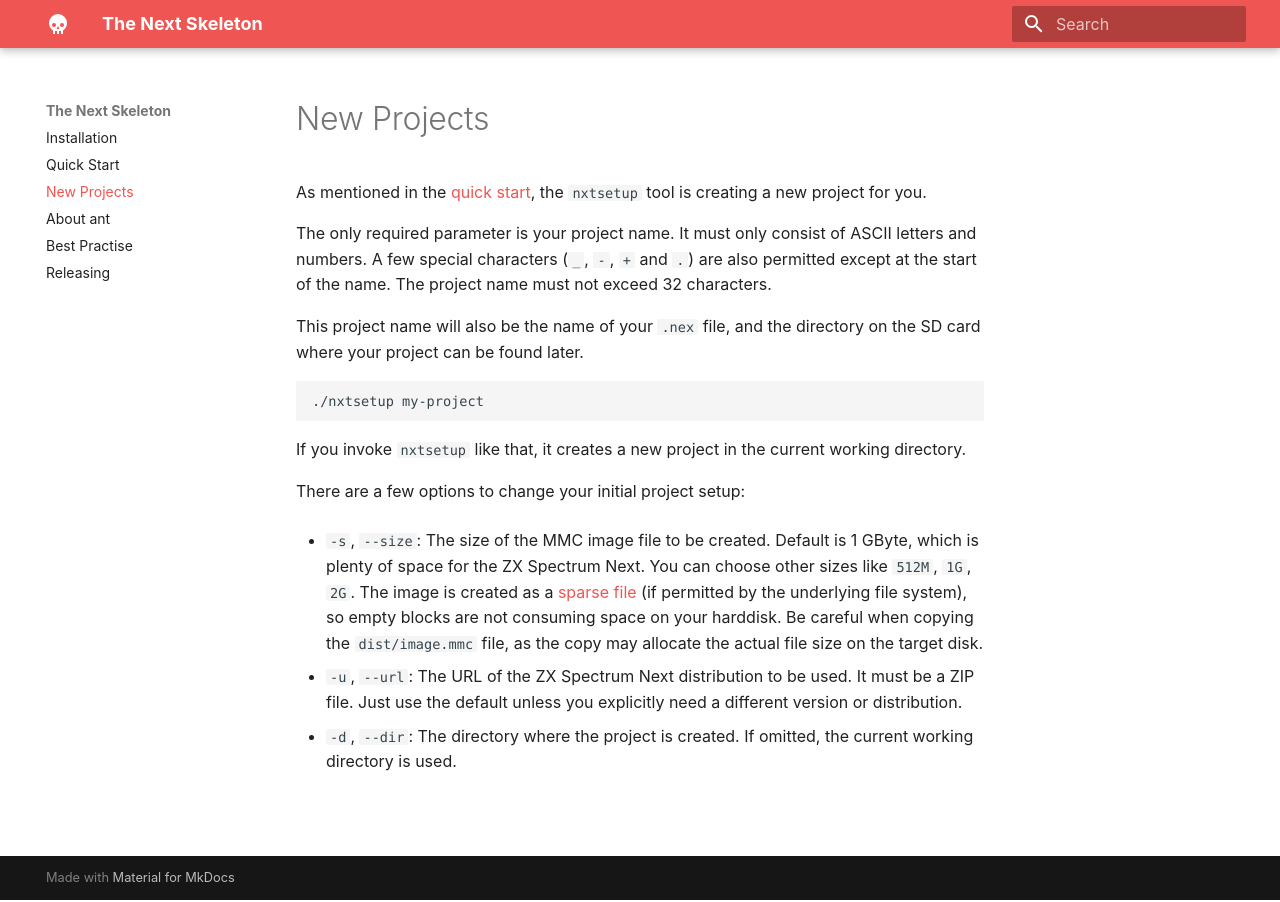
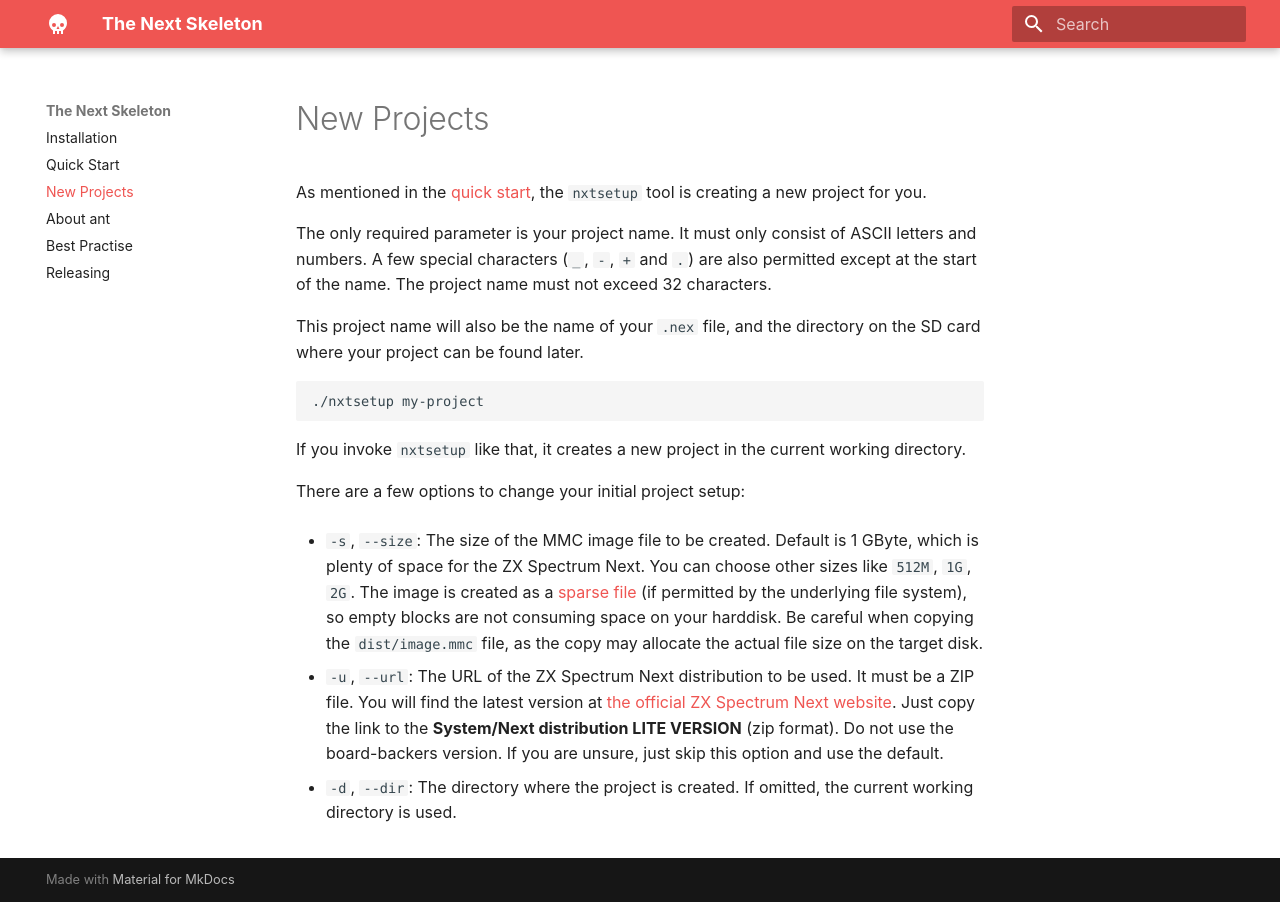
Before and after one commit to shred/nextskeleton, an MkDocs documentation site: the page built from docs/nxtsetup.md, in a window 1280 px wide. Built offline with MkDocs 1.6.1 and Material for MkDocs 9.7.7, drawn with Linux system fonts in a browser that asks for light colours.

Commit message:
Update to latest distro

```diff
--- a/docs/nxtsetup.md
+++ b/docs/nxtsetup.md
@@ -16,6 +16,6 @@
 
 * `-s`, `--size`: The size of the MMC image file to be created. Default is 1 GByte, which is plenty of space for the ZX Spectrum Next. You can choose other sizes like `512M`, `1G`, `2G`. The image is created as a [sparse file](https://en.wikipedia.org/wiki/Sparse_file) (if permitted by the underlying file system), so empty blocks are not consuming space on your harddisk. Be careful when copying the `dist/image.mmc` file, as the copy may allocate the actual file size on the target disk.
 
-* `-u`, `--url`: The URL of the ZX Spectrum Next distribution to be used. It must be a ZIP file. Just use the default unless you explicitly need a different version or distribution.
+* `-u`, `--url`: The URL of the ZX Spectrum Next distribution to be used. It must be a ZIP file. You will find the latest version at [the official ZX Spectrum Next website](https://www.specnext.com/latestdistro/). Just copy the link to the **System/Next distribution LITE VERSION** (zip format). Do not use the board-backers version. If you are unsure, just skip this option and use the default.
 
 * `-d`, `--dir`: The directory where the project is created. If omitted, the current working directory is used.
```
Also changed, not shown: 1 other file.
